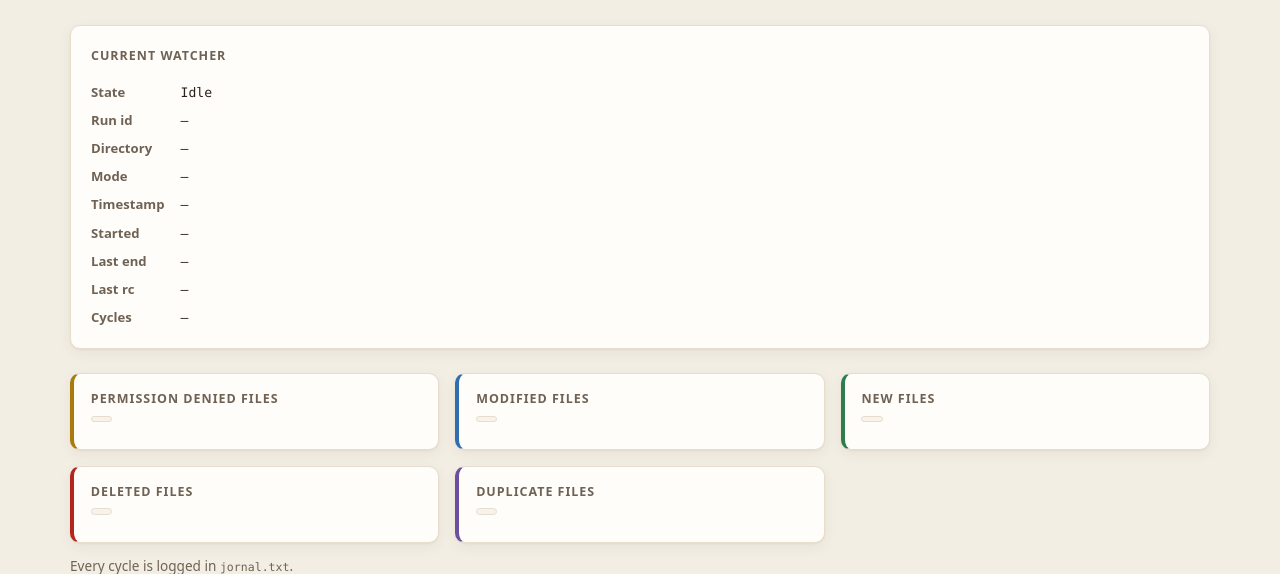
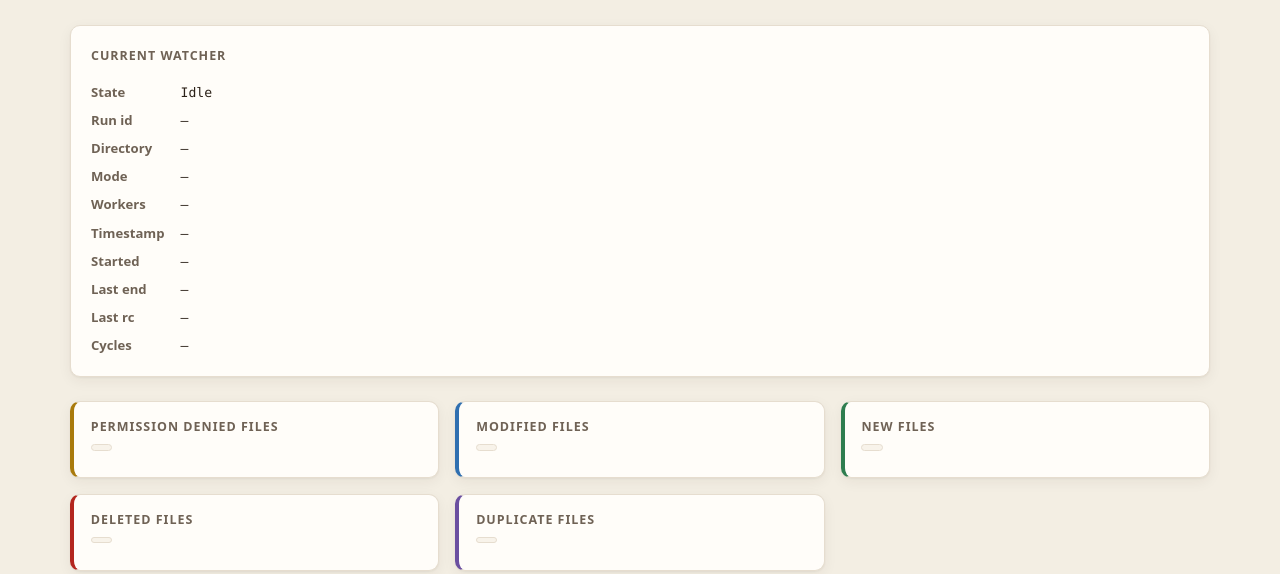
Before and after one commit to rabia-moussa/parallel-file-integrity-analyzer, a Flask app: page /verification_temp in a window 1280 px wide. Shown: the part 470-1044 px from the top of the page. Run offline with Flask 3, Linux system fonts and the light colour scheme.

Commit message:
add the feature of choosing the number of worker in the GUI for the multi processes and threaded modes

```diff
--- a/api/server.py
+++ b/api/server.py
@@ -60,6 +60,7 @@ WATCH_STATE = {
     "directory": None,
     "mode": None,
     "timestamp": None,
+    "workers": WORKERS,
     "started_at": None,
     "stop_requested": False,
     "last_run_id": None,
@@ -70,31 +71,49 @@ WATCH_STATE = {
 }
 
 
-def build_engine(mode, directory):
+def build_engine(mode, directory, workers=WORKERS):
     if mode == "sequential":
         return Sequential(BASELINE, directory)
     if mode == "multiprocess":
         # pas de handler SIGINT : Ctrl+C doit garder son role (arreter Flask)
-        return MultiProcess(BASELINE, WORKERS, directory, install_handler=False)
+        return MultiProcess(BASELINE, workers, directory, install_handler=False)
     if mode == "multithreaded":
-        return MultiTreaded(BASELINE, WORKERS, directory, install_handler=False)
+        return MultiTreaded(BASELINE, workers, directory, install_handler=False)
     raise ValueError(f"Unknown scan mode: {mode}")
+
+
+def parse_workers(payload):
+    """Nombre de workers pour multiprocess / multithreaded (defaut WORKERS)."""
+    value = payload.get("workers", WORKERS)
+    if isinstance(value, bool):
+        return None, ({"error": "workers must be an integer >= 1."}, 400)
+    try:
+        workers = int(value)
+    except (TypeError, ValueError):
+        return None, ({"error": "workers must be an integer >= 1."}, 400)
+    if workers < 1 or workers > 64:
+        return None, ({"error": "workers must be between 1 and 64."}, 400)
+    return workers, None
 
 
 def parse_payload():
     payload = request.get_json(silent=True)
     if not isinstance(payload, dict):
-        return None, None, ({"error": "Request body must be a JSON object."}, 400)
+        return None, None, None, ({"error": "Request body must be a JSON object."}, 400)
 
     directory = payload.get("directory")
     mode = payload.get("scanMode", "sequential")
     if not isinstance(directory, str) or not directory.strip():
-        return None, None, ({"error": "A directory path is required."}, 400)
+        return None, None, None, ({"error": "A directory path is required."}, 400)
 
     directory = directory.strip()
     if not os.path.isdir(directory):
-        return None, None, ({"error": f"Not a directory: {directory}"}, 400)
-    return directory, mode, None
+        return None, None, None, ({"error": f"Not a directory: {directory}"}, 400)
+
+    workers, error = parse_workers(payload)
+    if error:
+        return None, None, None, error
+    return directory, mode, workers, None
 
 
 @app.after_request
@@ -143,7 +162,7 @@ def run_label(kind):
     return "BASELINE"
 
 
-def begin_run(kind, directory, mode):
+def begin_run(kind, directory, mode, workers=None):
     """Ouvre un bloc numéroté et bien délimité dans jornal.txt."""
     with COUNTER_LOCK:
         RUN_COUNTER[0] += 1
@@ -152,10 +171,11 @@ def begin_run(kind, directory, mode):
     run_id = new_run_id()
     run_log = get_task_logger("api", run_id)
     label = run_label(kind)
+    workers_field = "" if workers is None else f" workers={workers}"
     run_log.info("%s", SEPARATOR)
     run_log.info(
-        "%s #%d START run=%s directory=%s mode=%s",
-        label, seq, run_id, directory, mode,
+        "%s #%d START run=%s directory=%s mode=%s%s",
+        label, seq, run_id, directory, mode, workers_field,
     )
     run_log.info("%s", SEPARATOR)
     return seq, run_id, run_log
@@ -165,10 +185,11 @@ def finish_run(run_log, run_id, kind, seq, rc, duration, **fields):
     """Ferme le bloc, y compris quand le scan lève une exception."""
     details = " ".join(f"{key}={value}" for key, value in fields.items())
     label = run_label(kind)
+    suffix = (" " + details) if details else ""
     run_log.info("%s", SEPARATOR)
     run_log.info(
-        "%s #%d END run=%s rc=%d duration=%.3fs %s",
-        label, seq, run_id, rc, duration, details,
+        "%s #%d END run=%s rc=%d duration=%.3fs%s",
+        label, seq, run_id, rc, duration, suffix,
     )
     run_log.info("%s", SEPARATOR)
 
@@ -277,7 +298,7 @@ def watch_loop(engine, timestamp, run_log, run_id, seq, started):
 
 @app.route("/scan", methods=["POST"])
 def scan():
-    directory, mode, error = parse_payload()
+    directory, mode, workers, error = parse_payload()
     if error:
         return error
 
@@ -289,12 +310,12 @@ def scan():
         log.warning("scan rejected root=%s reason=busy", directory)
         return {"error": "A scan is already running."}, 409
 
-    seq, run_id, run_log = begin_run("check", directory, mode)
+    seq, run_id, run_log = begin_run("check", directory, mode, workers)
     started = time.perf_counter()
     rc = 2
     try:
         try:
-            engine = build_engine(mode, directory)
+            engine = build_engine(mode, directory, workers)
             # toutes les lignes du moteur portent le meme identifiant de bloc
             engine.run_id = run_id
         except ValueError as exc:
@@ -355,7 +376,7 @@ def scan():
 
 @app.route("/baseline", methods=["POST"])
 def baseline():
-    directory, mode, error = parse_payload()
+    directory, mode, workers, error = parse_payload()
     if error:
         return error
 
@@ -367,12 +388,12 @@ def baseline():
         log.warning("baseline rejected root=%s reason=busy", directory)
         return {"error": "A scan is already running."}, 409
 
-    seq, run_id, run_log = begin_run("baseline", directory, mode)
+    seq, run_id, run_log = begin_run("baseline", directory, mode, workers)
     started = time.perf_counter()
     rc = 2
     try:
         try:
-            engine = build_engine(mode, directory)
+            engine = build_engine(mode, directory, workers)
             engine.run_id = run_id
         except ValueError as exc:
             run_log.error("invalid mode mode=%s err=%s", mode, exc)
@@ -417,7 +438,7 @@ def verification_start():
     if not isinstance(payload, dict):
         return {"error": "Request body must be a JSON object."}, 400
 
-    directory, mode, error = parse_payload()
+    directory, mode, workers, error = parse_payload()
     if error:
         return error
     timestamp, error = parse_timestamp(payload)
@@ -433,13 +454,13 @@ def verification_start():
     SCAN_LOCK.release()
 
     try:
-        engine = build_engine(mode, directory)
+        engine = build_engine(mode, directory, workers)
     except ValueError as exc:
         with WATCH_LOCK:
             WATCH_STATE["running"] = False
         return {"error": str(exc)}, 400
 
-    seq, run_id, run_log = begin_run("watch", directory, mode)
+    seq, run_id, run_log = begin_run("watch", directory, mode, workers)
     engine.run_id = run_id
     started = time.perf_counter()
     with WATCH_LOCK:
@@ -449,6 +470,7 @@ def verification_start():
             "directory": directory,
             "mode": mode,
             "timestamp": timestamp,
+            "workers": workers,
             "started_at": now_iso(),
             "stop_requested": False,
             "ended_at": None,
@@ -476,6 +498,7 @@ def verification_start():
         "directory": directory,
         "mode": mode,
         "timestamp": timestamp,
+        "workers": workers,
     }, 202
 
 
--- a/api/templates/verification_temp.html
+++ b/api/templates/verification_temp.html
@@ -163,6 +163,16 @@ h1::after {
     flex: 0 1 11rem;
     flex-direction: column;
     gap: 0.35rem;
+}
+
+.mode-control[hidden] {
+    display: none !important;
+}
+
+.field-hint {
+    margin: 0;
+    font-size: 0.72rem;
+    color: var(--ink-muted);
 }
 
 .mode-control label {
@@ -436,7 +446,7 @@ body:has(#form:valid) .results ul[id$="-list"]:empty::after {
 }
 
 #duplicate-files-list > li > ul > li::before {
-    content: "\2514";
+    content: "©4";
     position: absolute;
     left: 0.1rem;
     color: var(--card-accent);
@@ -672,7 +682,7 @@ body {
     font-size: 0.85em;
 }
 
-    </style>
+</style>
 </head>
 <body>
     <button id="sidebar-toggle" class="hamburger" type="button" aria-label="Open navigation" aria-expanded="false" aria-controls="sidebar">
@@ -708,6 +718,13 @@ body {
             </select>
         </div>
 
+        <div class="mode-control" id="workers-control" hidden>
+            <label for="workers">Number of workers</label>
+            <input type="number" id="workers" name="workers"
+                   min="1" max="64" step="1" value="3">
+            <p class="field-hint">Processes or threads, only for MultiProcess / MultiTreaded.</p>
+        </div>
+
         <div class="mode-control">
             <label for="timestamp">Timestamp (seconds)</label>
             <input type="number" id="timestamp" name="timestamp"
@@ -728,6 +745,7 @@ body {
                 <dt>Run id</dt><dd id="watch-run">—</dd>
                 <dt>Directory</dt><dd id="watch-directory">—</dd>
                 <dt>Mode</dt><dd id="watch-mode">—</dd>
+                <dt>Workers</dt><dd id="watch-workers">—</dd>
                 <dt>Timestamp</dt><dd id="watch-timestamp">—</dd>
                 <dt>Started</dt><dd id="watch-started">—</dd>
                 <dt>Last end</dt><dd id="watch-ended">—</dd>
@@ -863,6 +881,20 @@ function renderResults(source) {
     renderDuplicates("duplicate-files-title", "duplicate-files-list", result.duplicates);
 }
 
+function readWorkers() {
+    const input = document.getElementById('workers');
+    if (!input) return 3;
+    const value = Number(input.value);
+    return Number.isFinite(value) && value >= 1 ? Math.floor(value) : 3;
+}
+
+function updateWorkersVisibility() {
+    const control = document.getElementById('workers-control');
+    const select = document.getElementById('mode');
+    if (!control || !select) return;
+    control.hidden = select.value === 'sequential';
+}
+
 const form = document.getElementById('watch-form');
 const startButton = document.getElementById('start-watch');
 const stopButton = document.getElementById('stop-watch');
@@ -874,6 +906,7 @@ const fields = {
     run: document.getElementById('watch-run'),
     directory: document.getElementById('watch-directory'),
     mode: document.getElementById('watch-mode'),
+    workers: document.getElementById('watch-workers'),
     timestamp: document.getElementById('watch-timestamp'),
     started: document.getElementById('watch-started'),
     ended: document.getElementById('watch-ended'),
@@ -897,6 +930,7 @@ function showState(data) {
     fields.run.textContent = data.run_id || data.last_run_id || '—';
     fields.directory.textContent = data.directory || '—';
     fields.mode.textContent = data.mode || '—';
+    fields.workers.textContent = data.workers == null ? '—' : String(data.workers);
     fields.timestamp.textContent = data.timestamp == null ? '—' : (data.timestamp + ' s');
     fields.started.textContent = data.started_at || '—';
     fields.ended.textContent = data.ended_at || '—';
@@ -925,6 +959,7 @@ form.addEventListener('submit', async (event) => {
     const directory = document.getElementById('directory').value.trim();
     const mode = document.getElementById('mode').value;
     const seconds = Number(timestampInput.value);
+    const workers = readWorkers();
     if (!directory) {
         setStatus('Please enter a directory path first.', 'error');
         return;
@@ -940,7 +975,7 @@ form.addEventListener('submit', async (event) => {
         const result = await requestJSON('/verification_temp/start', {
             method: 'POST',
             headers: { 'Content-Type': 'application/json' },
-            body: JSON.stringify({ directory: directory, scanMode: mode, timestamp: seconds }),
+            body: JSON.stringify({ directory: directory, scanMode: mode, timestamp: seconds, workers: workers }),
         });
         setStatus('Watcher started (run ' + result.run_id + ', every ' + result.timestamp + ' s).', 'success');
         await pollStatus();
@@ -969,6 +1004,8 @@ stopButton.addEventListener('click', async () => {
 
 const uiState = document.getElementById('ui-state');
 if (uiState) uiState.textContent = 'JavaScript actif — résultats prêts';
+updateWorkersVisibility();
+document.getElementById('mode').addEventListener('change', updateWorkersVisibility);
 pollStatus();
 
 
```
Also changed, not shown: api/templates/api.js (+25 -6 lines), api/templates/app.css (+10 -0 lines), api/templates/home.html (+43 -7 lines).
